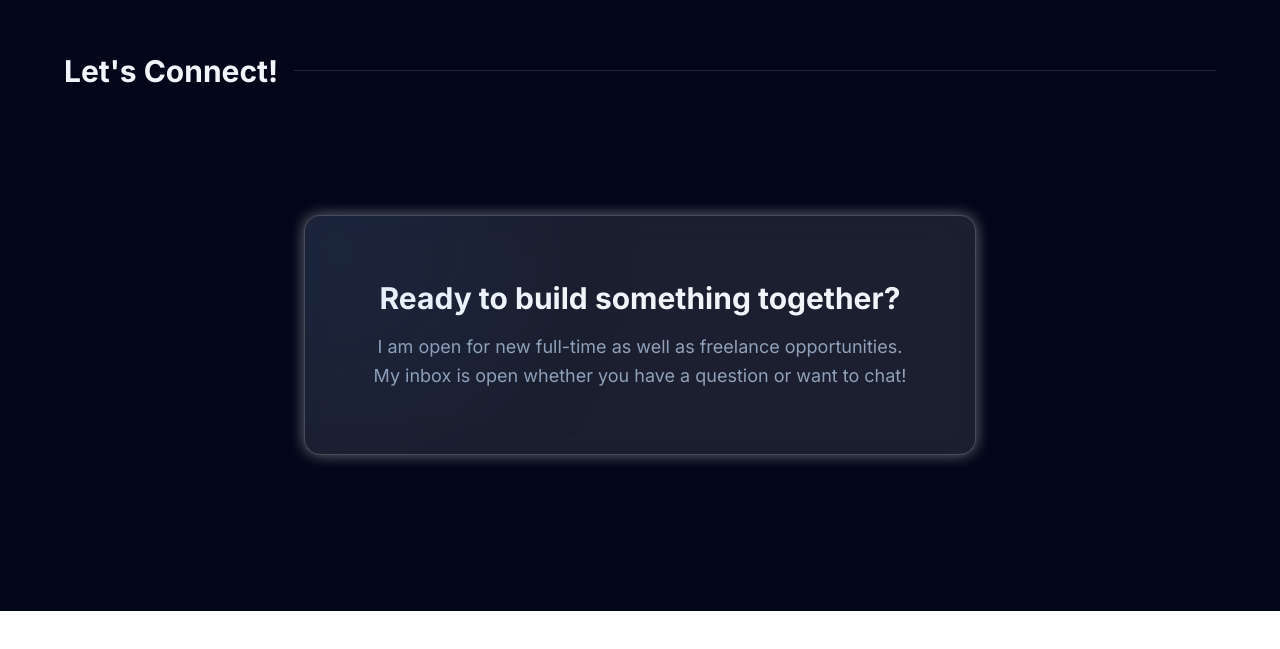
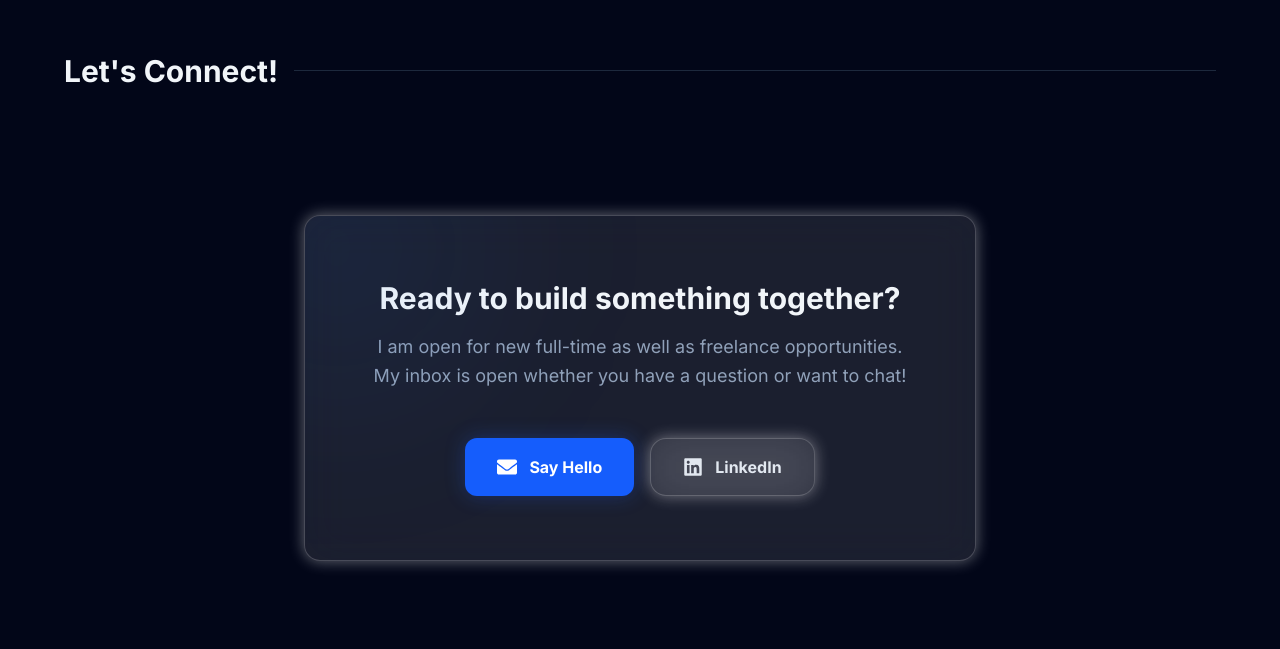
Before and after one commit to nabiladem/portfolio, a React (Vite) app: page / in a window 1280 px wide. Shown: the part 5860-6509 px from the top of the page. Before the commit the page ends 6471 px from the top, so only its background shows below. Built offline with nearby package versions, Linux system fonts and the light colour scheme.

Commit message:
Add contact buttons

```diff
--- a/src/App.jsx
+++ b/src/App.jsx
@@ -522,7 +522,7 @@ function App() {
         variants={containerVariants}
         initial="hidden"
         whileInView="visible"
-        viewpor={{ once: true, margin:"-100px" }}
+        viewport={{ once: true, margin:"-100px" }}
         className="w-full max-w-[1400px] monitor:max-w-[1800px] mt-24 md:mt-32 px-4 pb-32"
         >
         <div className="flex items-center gap-4 mb-12">
@@ -541,7 +541,30 @@ function App() {
                   I am open for new full-time as well as freelance opportunities.
                   My inbox is open whether you have a question or want to chat!
                 </p>
+                <div className="flex flex-col sm:flex-row gap-4 justify-center pt-8 relative z-10">
+                <motion.a
+                  href="mailto:nabiladem@gmail.com"
+                  whileHover={{ y: -5, scale: 1.02 }}
+                  whileTap={{ scale: 0.98 }}
+                  className="flex items-center justify-center gap-3 bg-blue-600 hover:bg-blue-500 text-white font-bold px-8 py-4 rounded-xl shadow-[0_0_20px_rgba(37,99,235,0.3)] transition-all"
+                >
+                  <FaEnvelope className="text-xl" />
+                  Say Hello
+                </motion.a>
+
+                <motion.a
+                  href="https://linkedin.com/in/nabiladem"
+                  target="_blank"
+                  rel="noopener noreferrer"
+                  whileHover={{ y: -5, scale: 1.02 }}
+                  whileTap={{ scale: 0.98 }}
+                  className="flex items-center justify-center gap-3 liquid-glass px-8 py-4 rounded-xl border-white/10 hover:border-white/30 text-slate-200 transition-all font-bold"
+                >
+                  <FaLinkedin className="text-xl" />
+                  LinkedIn
+                </motion.a>
               </div>
+            </div>
           </motion.div>
         </div>
       </motion.section>
```
